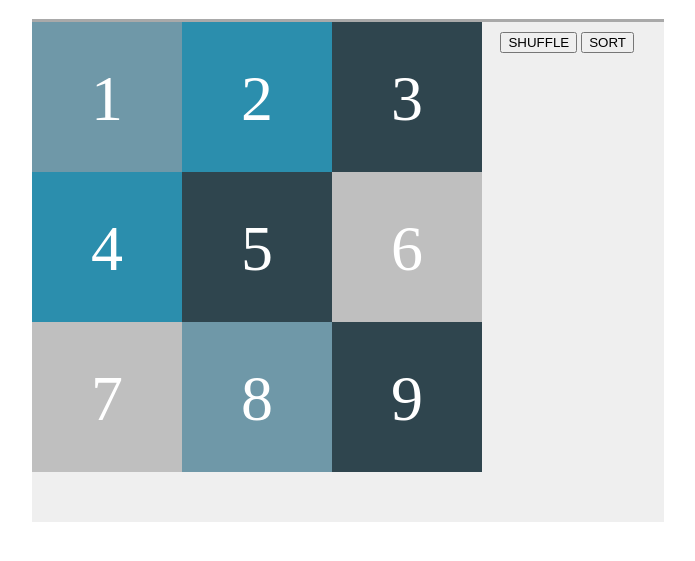
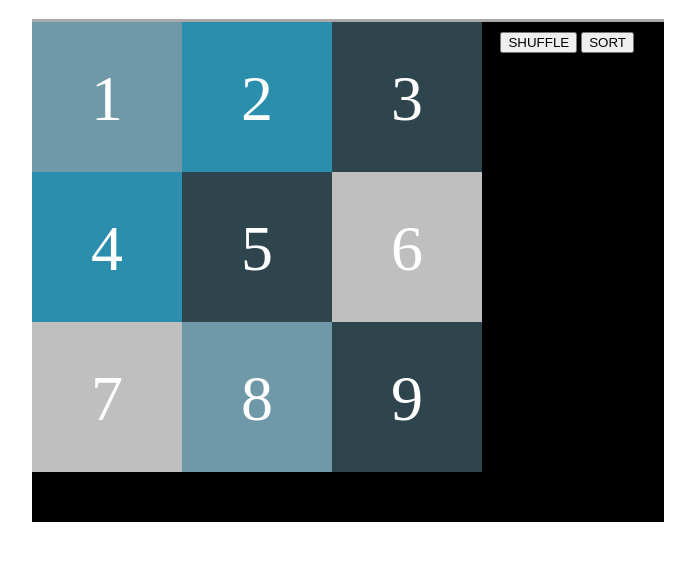
Before and after one commit to rahulkathar/CodingAssignmentMaersk-, a plain HTML site: page index.html in a window 1280 px wide. Shown: the part 61-622 px from the top of the page, without its empty margins (292-987 px from the left). Drawn offline with Linux system fonts and the light colour scheme.

Commit message:
Update index.html
just change color

```diff
--- a/index.html
+++ b/index.html
@@ -27,7 +27,7 @@
         }
 
         .block {
-            background-color: #efefef;
+            background-color: black;
             width: 50%;
             height: 500px;
             margin: 0 auto;
```
